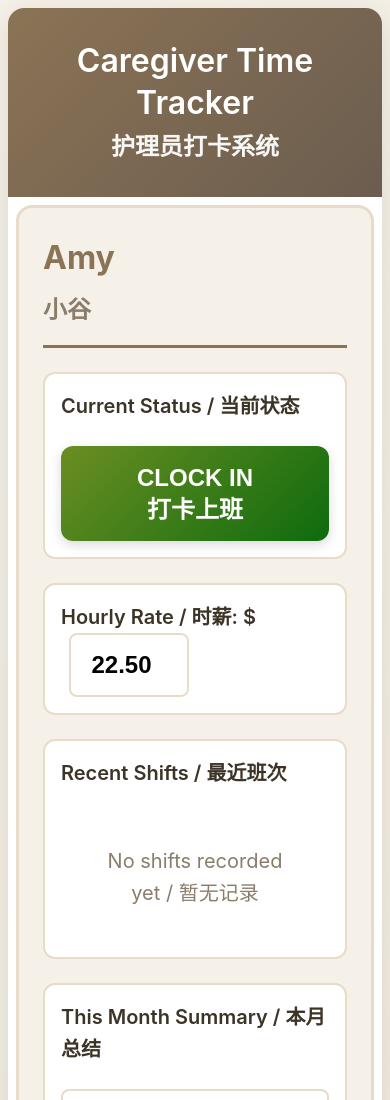
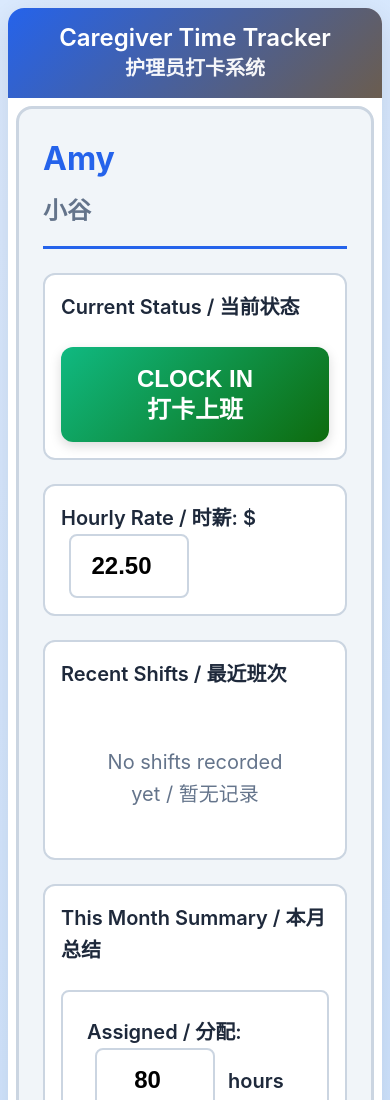
Before and after one commit to parryying/Azure-Parry-Caregiver, a plain HTML site: page index.html in a window 390 px wide. Shown: the top 1100 px of the page. Drawn offline with Linux system fonts and the light colour scheme; no server answers.

Commit message:
Change to blue theme and reduce header size for mobile

```diff
--- a/styles.css
+++ b/styles.css
@@ -1,14 +1,14 @@
 /* Design Tokens - Per DESIGN.md Section 5.1 */
 :root {
-  /* Colors - Oatmeal/Cream Theme */
-  --primary-color: #8b7355;
-  --success-color: #6b8e23;
-  --danger-color: #c65d3b;
-  --warning-color: #d4a574;
-  --text-dark: #3d3428;
-  --text-light: #8b7d6b;
-  --bg-light: #f5f1e8;
-  --border-color: #e8dcc8;
+  /* Colors - Blue Theme */
+  --primary-color: #2563eb;
+  --success-color: #10b981;
+  --danger-color: #ef4444;
+  --warning-color: #f59e0b;
+  --text-dark: #1e293b;
+  --text-light: #64748b;
+  --bg-light: #f1f5f9;
+  --border-color: #cbd5e1;
 
   /* Typography - Senior-friendly large sizes */
   --font-size-xl: 2rem;      /* Headings */
@@ -38,7 +38,7 @@
 body {
   font-family: -apple-system, BlinkMacSystemFont, 'Segoe UI', Roboto, 'Helvetica Neue', Arial, sans-serif;
   line-height: 1.6;
-  background: linear-gradient(135deg, #f5f1e8 0%, #ede4d3 100%);
+  background: linear-gradient(135deg, #dbeafe 0%, #bfdbfe 100%);
   min-height: 100vh;
   padding: 0.5rem;
   color: var(--text-dark);
@@ -59,18 +59,18 @@ body {
 .app-header {
   background: linear-gradient(135deg, var(--primary-color) 0%, #6b5d4f 100%);
   color: white;
-  padding: var(--space-lg) var(--space-md);
+  padding: var(--space-sm) var(--space-md);
   text-align: center;
 }
 
 .app-header h1 {
-  font-size: var(--font-size-xl);
+  font-size: 1.5rem;
   font-weight: 600;
-  line-height: 1.3;
+  line-height: 1.2;
 }
 
 .app-header .chinese {
-  font-size: 1.5rem;
+  font-size: 1.25rem;
   opacity: 0.95;
 }
 
```
